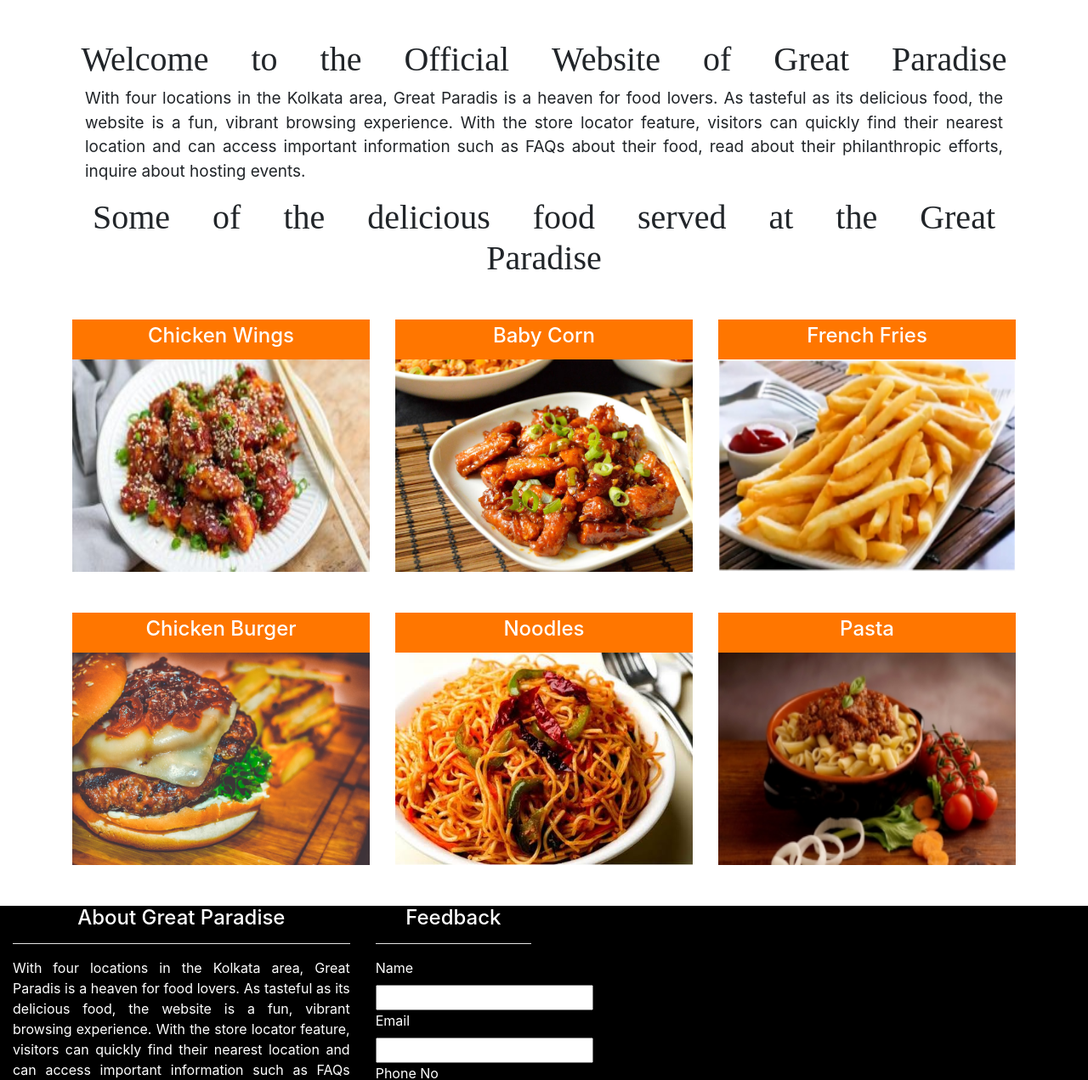
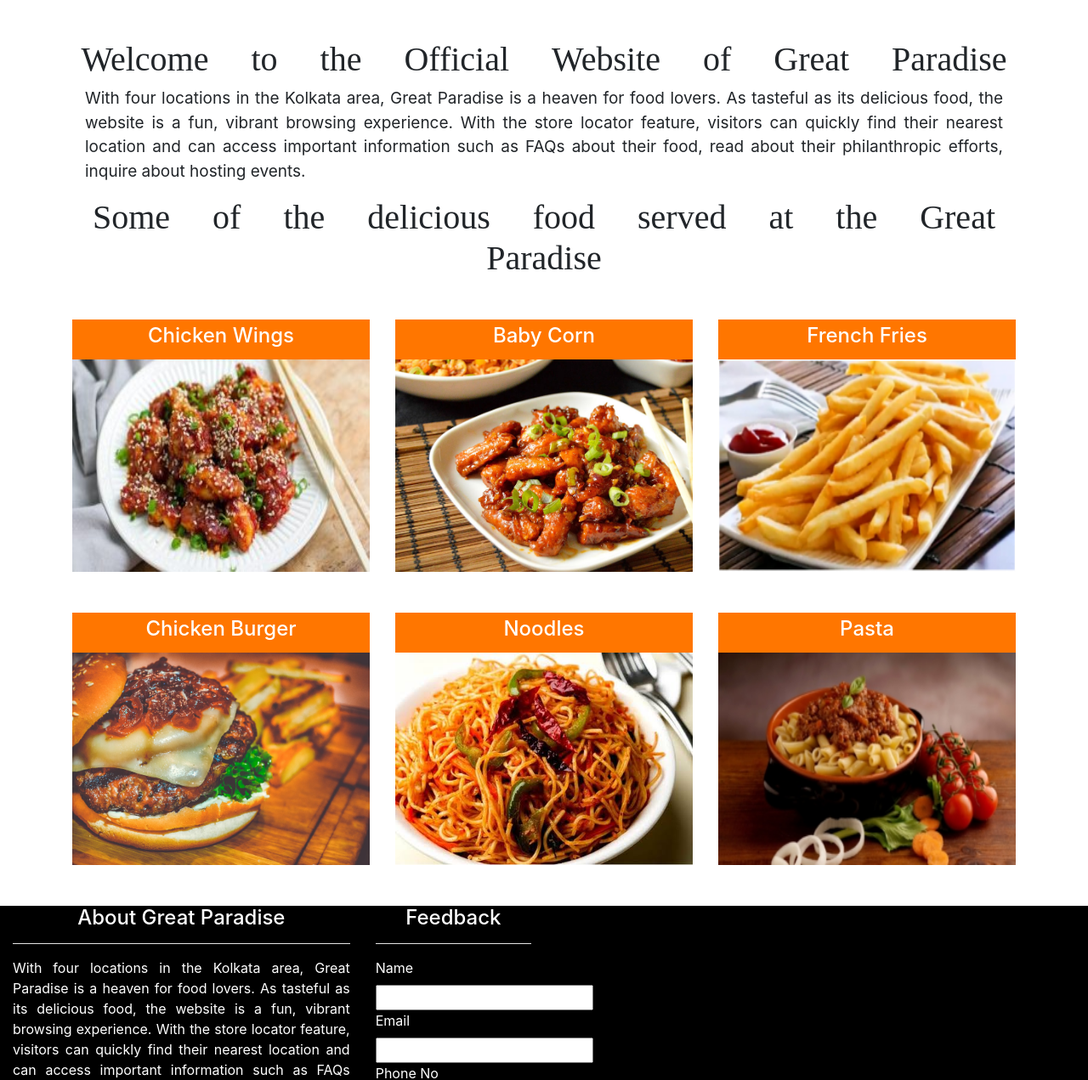
Before and after one commit to ChayanDey/HTML_project, a plain HTML site: page index.html in a window 1280 px wide. Shown: the part 452-1723 px from the top of the page at 85% size. Drawn offline with nearby package versions, Linux system fonts and the light colour scheme.

Commit message:
Fourth commit

```diff
--- a/index.html
+++ b/index.html
@@ -1,7 +1,7 @@
 <!DOCTYPE html>
 <html>
 <head>
-	<title>My fisrt Website</title>
+	<title>The Great Paradise</title>
 	<link rel="stylesheet" href="https://cdn.jsdelivr.net/npm/bootstrap@4.6.0/dist/css/bootstrap.min.css">
 	<link rel="stylesheet" href="https://cdnjs.cloudflare.com/ajax/libs/font-awesome/4.7.0/css/font-awesome.min.css">
 	<script src="https://code.jquery.com/jquery-3.5.1.slim.min.js"></script>
@@ -43,7 +43,7 @@
 			<h1 class="text-center">Welcome to the Official Website of Great Paradise</h1>
 			<div class="col-md-12 col-sm-12">
 				<p style="text-align: justify;">
-					With four locations in the Kolkata area, Great Paradis is a heaven for food lovers. As tasteful as its delicious food, the website is a fun, vibrant browsing experience. With the store locator feature, visitors can quickly find their nearest location and can access important information such as FAQs about their food, read about their philanthropic efforts, inquire about hosting events.
+					With four locations in the Kolkata area, Great Paradise is a heaven for food lovers. As tasteful as its delicious food, the website is a fun, vibrant browsing experience. With the store locator feature, visitors can quickly find their nearest location and can access important information such as FAQs about their food, read about their philanthropic efforts, inquire about hosting events.
 				</p>
 			</div>
 
@@ -117,7 +117,7 @@
 				<div class="col-md-4 col-sm-12 first-footer">
 					<h4 class="text-white text-center">About Great Paradise</h4><hr style="background-color: #fff;">
 					<p style="text-align: justify;color: #fff;">
-						With four locations in the Kolkata area, Great Paradis is a heaven for food lovers. As tasteful as its delicious food, the website is a fun, vibrant browsing experience. With the store locator feature, visitors can quickly find their nearest location and can access important information such as FAQs about their food, read about their philanthropic efforts, inquire about hosting events.
+						With four locations in the Kolkata area, Great Paradise is a heaven for food lovers. As tasteful as its delicious food, the website is a fun, vibrant browsing experience. With the store locator feature, visitors can quickly find their nearest location and can access important information such as FAQs about their food, read about their philanthropic efforts, inquire about hosting events.
 					</p>
 				</div>
 
```
